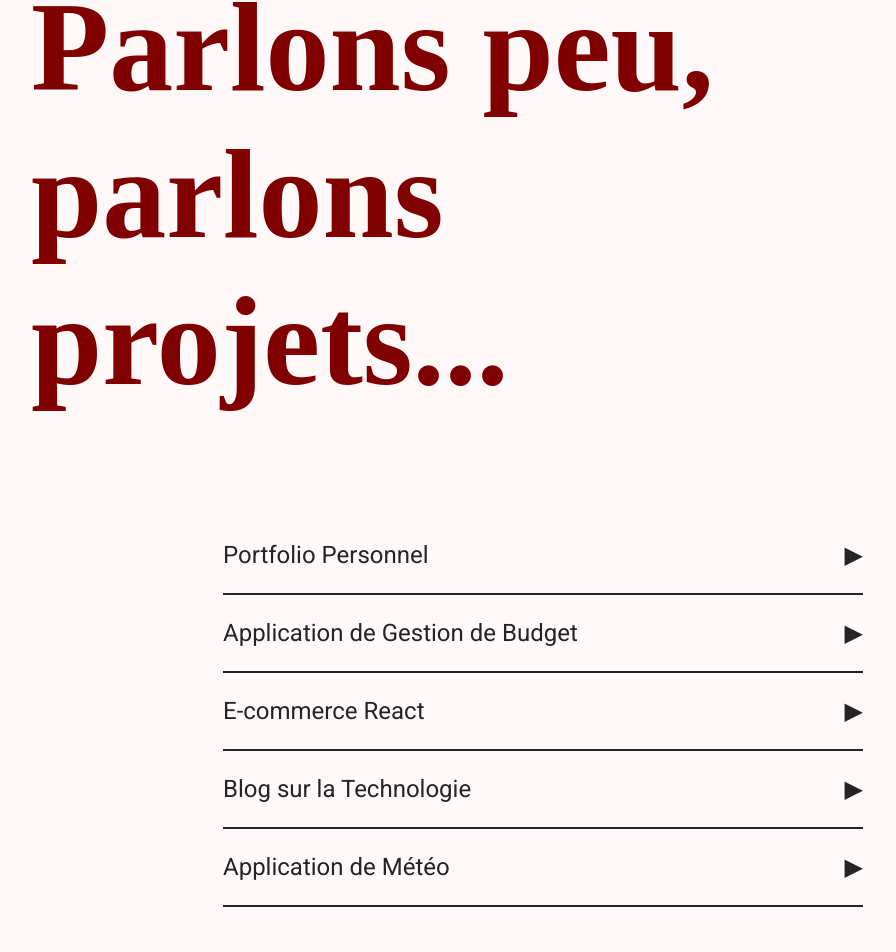
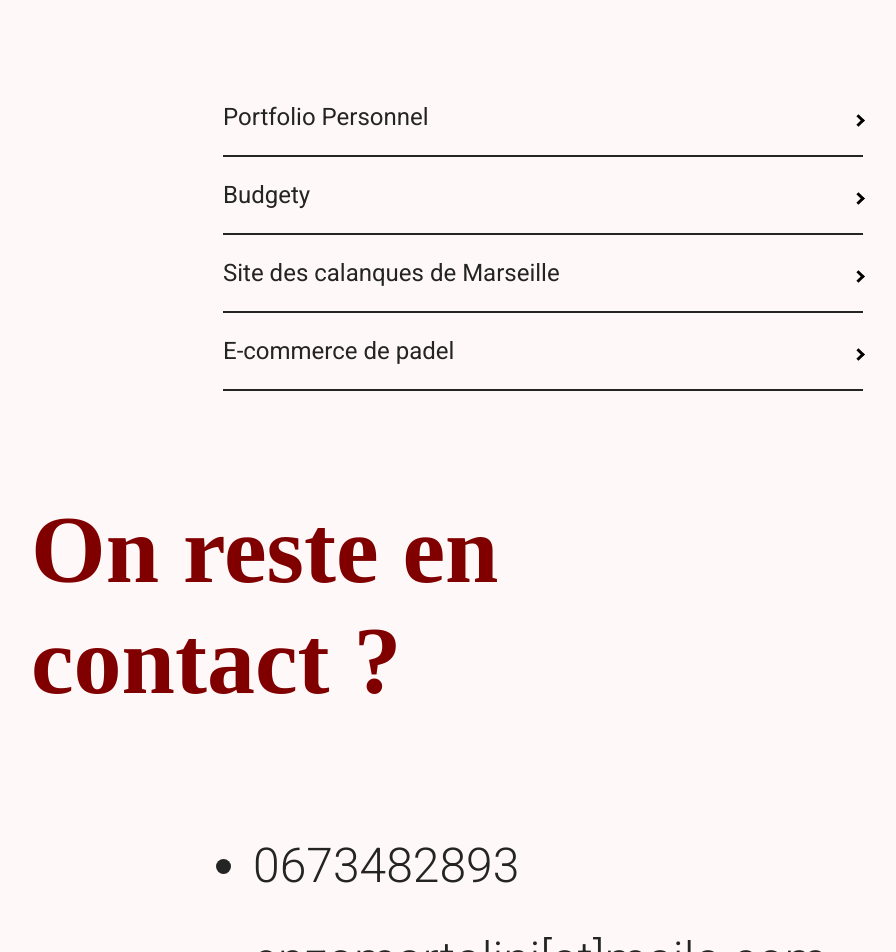
Before and after one commit to Enzo-Martolini/portfolio, a React (Vite) app: page / in a window 1280 px wide. Shown: the part 1792-2744 px from the top of the page, without its empty margins (97-993 px from the left). Built offline with nearby package versions, Linux system fonts and the light colour scheme; a web font is replaced by a local one.

Commit message:
Changer le lien de site des calanques, modifié les fleches des projets, ajouter 'Lien vers le github' et ajout de padding dans le contact

```diff
--- a/src/App.jsx
+++ b/src/App.jsx
@@ -1,4 +1,5 @@
 import './styles/body.css';
+import './styles/contact.css';
 import './styles/header.css';
 import './styles/mediaQueries.css';
 import './styles/project.css';
@@ -16,28 +17,27 @@ function App() {
   let arrayProjects = [
     {
       name: "Portfolio Personnel",
-      description: "Un site web personnel qui présente mes compétences en développement web, avec une galerie de projets et un blog.",
-      link: "https://www.monportfolio.com",
+      description: "Un site web personnel qui présente mes compétences en développement web, avec une galerie de projets et mes contacts.",
+      link: "https://github.com/Enzo-Martolini/portfolio",
+      language: "React"
     },
     {
-      name: "Application de Gestion de Budget",
-      description: "Une application web permettant de suivre les revenus et les dépenses mensuelles, avec des graphiques et des alertes de budget.",
-      link: "https://www.gestion-budget-app.com",
+      name: "Budgety",
+      description: "Une application web permettant de suivre les revenus et les dépenses mensuelles, tout en suivant un budget.",
+      link: "https://github.com/Enzo-Martolini/Budgety",
+      language: "Javascript et React"
     },
     {
-      name: "E-commerce React",
-      description: "Un site e-commerce construit avec React.js, permettant aux utilisateurs de parcourir des produits, de les ajouter au panier et de passer des commandes.",
-      link: "https://www.mon-site-ecommerce.com",
+      name: "Site des calanques de Marseille",
+      description: "Un site de reservation de bungalows pour une periode dans les calanques, tout en trouvant des informations sur la destination et des setniers à parcourir.",
+      link: "https://github.com/le-plat-jonathan/parc_national",
+      language: "Javascript, PHP et SQL"
     },
     {
-      name: "Blog sur la Technologie",
-      description: "Un blog où je publie des articles sur les dernières tendances technologiques, les langages de programmation, et les outils de développement.",
-      link: "https://www.techblog.com",
-    },
-    {
-      name: "Application de Météo",
-      description: "Une application mobile qui fournit les prévisions météorologiques en temps réel et les alertes météo pour différentes régions.",
-      link: "https://www.app-meteo.com",
+      name: "E-commerce de padel",
+      description: "Un site e-commerce construit avec Javascript, permettant aux utilisateurs de parcourir des produits, de les ajouter au panier et de passer des commandes.",
+      link: "https://github.com/Enzo-Martolini/padel_site_e-commerce",
+      language: "Javascript, PHP et SQL"
     }
   ]
 
--- a/src/components/project.jsx
+++ b/src/components/project.jsx
@@ -13,10 +13,11 @@ export const Project = ({projects}) => {
         <div key={index} onClick={() => setDisplay(display === "none" ? "block" : "none")}>
             <div style={{display:"flex", justifyContent:"space-between"}}>
                 <p>{project.name}</p>
-                <p>{display === "none" ? "▶︎" : "▼"}</p>
+                <p>{display === "none" ? <i class="arrow right"></i> : <i class="arrow down"></i> }</p>
             </div>
             <p style={{display: display}} className='project-message'>{project.description}</p>
-            <p style={{display: display}} className='project-message'>{project.link}</p>
+            <p style={{display: display}} className='project-message'>Languages utilisés : {project.language}</p>
+            <a href={project.link} style={{display: display}} className='project-message'><i>Lien vers le github</i></a>
             <span className="span-line"></span>
         </div>)
     })}
--- a/src/styles/body.css
+++ b/src/styles/body.css
@@ -28,7 +28,7 @@ body {
   }
 
   .message {
-    font-size: 1rem;
+    font-size: 1.2rem;
     margin: 0% 15%;
     font-weight: 300;
     font-style: normal;
--- /dev/null
+++ b/src/styles/contact.css
@@ -0,0 +1,3 @@
+li.message {
+    padding: 1.5% 0%;
+  }
--- a/src/styles/mediaQueries.css
+++ b/src/styles/mediaQueries.css
@@ -1,4 +1,4 @@
-@media (min-width: 801px) {
+@media (min-width: 811px) {
     body {
       margin-top: 10vw;
     }
@@ -22,7 +22,7 @@
     }
 
     .title {
-      font-size: 8rem;
+      font-size: 6rem;
       margin: 8% 10%;
     }
 
@@ -31,7 +31,4 @@
       margin: 0% 25%;
     }
 
-    li {
-      padding: 3% 0%;
-    }
   }
--- a/src/styles/project.css
+++ b/src/styles/project.css
@@ -5,7 +5,11 @@
   }
 
   .project-message {
+    font-weight: 300;
+    font-style: normal;
     font-size: 1.2rem;
+    padding: 2%;
+
   }
 
   .span-line {
@@ -15,3 +19,20 @@
     background-color:  #242424;
 
   }
+
+  .arrow {
+    border: solid black;
+    border-width: 0 3px 3px 0;
+    display: inline-block;
+    padding: 3px;
+  }
+
+  .right {
+    transform: rotate(-45deg);
+    -webkit-transform: rotate(-45deg);
+  }
+
+  .down {
+    transform: rotate(45deg);
+    -webkit-transform: rotate(45deg);
+  }
```
Also changed, not shown: 1 other file (tests, documents, lock files or other folders).
